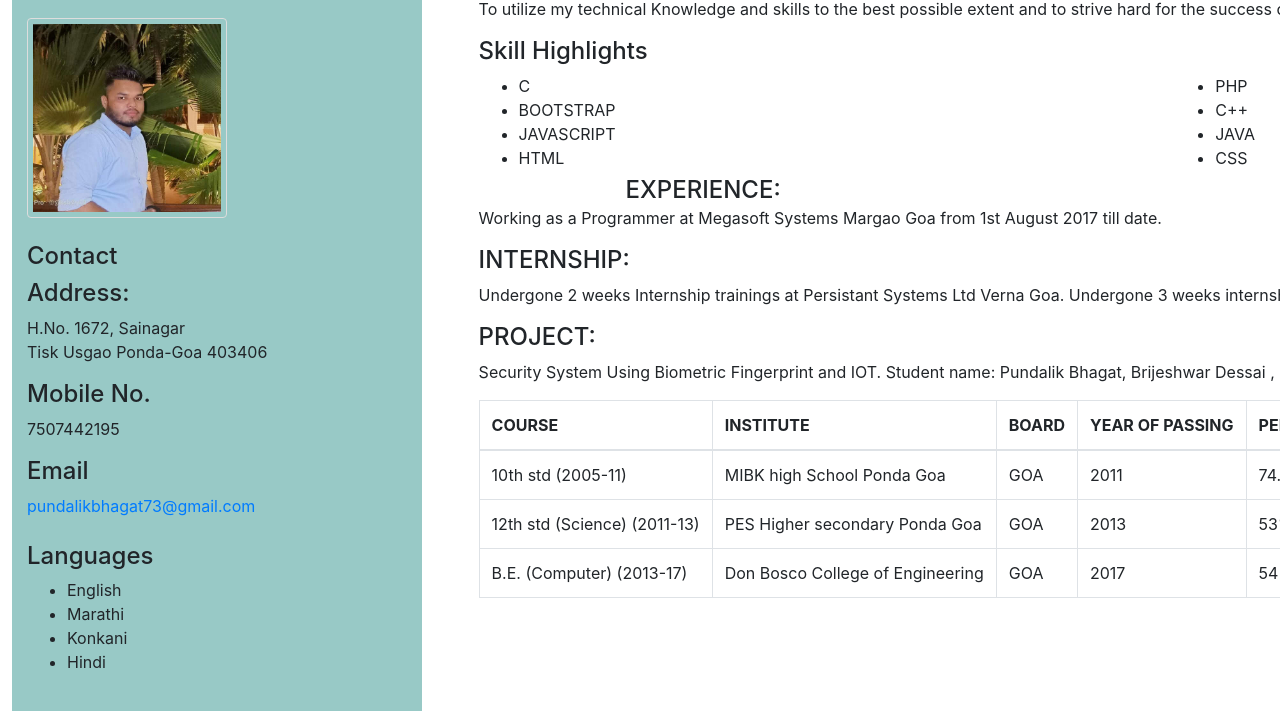
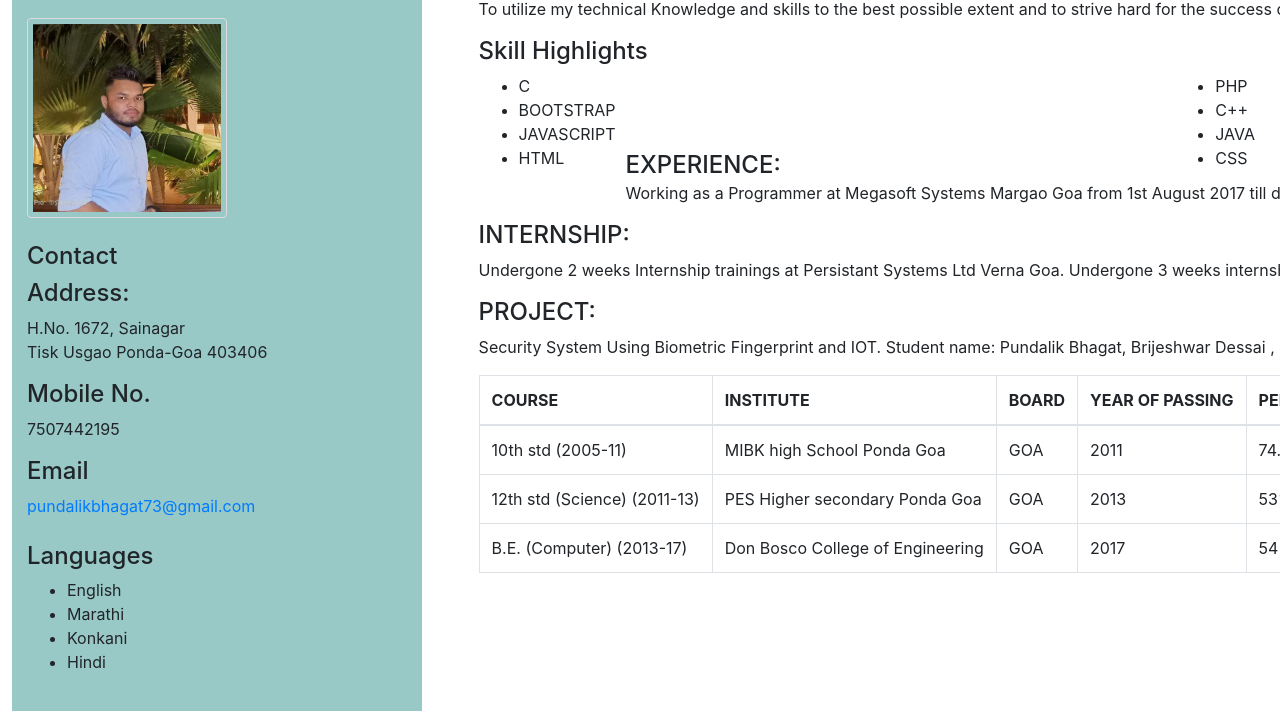
Before and after one commit to apurvaprabhu/Resume, a plain HTML site: page pundalik/index.html in a window 1280 px wide. Shown: the part 64-775 px from the top of the page. Drawn offline with nearby package versions, Linux system fonts and the light colour scheme.

Commit message:
Update index.html

```diff
--- a/pundalik/index.html
+++ b/pundalik/index.html
@@ -142,7 +142,7 @@
 
       <br>  <br><br>
 
-      <h4 style="margin: 30px 2px 2px 2px ;">EXPERIENCE:</h4>
+      <h4 style="margin:5px 2px 2px 2px ;">EXPERIENCE:</h4>
       <p>
         Working as a Programmer at Megasoft Systems Margao Goa from 1st August
         2017 till date.
```
